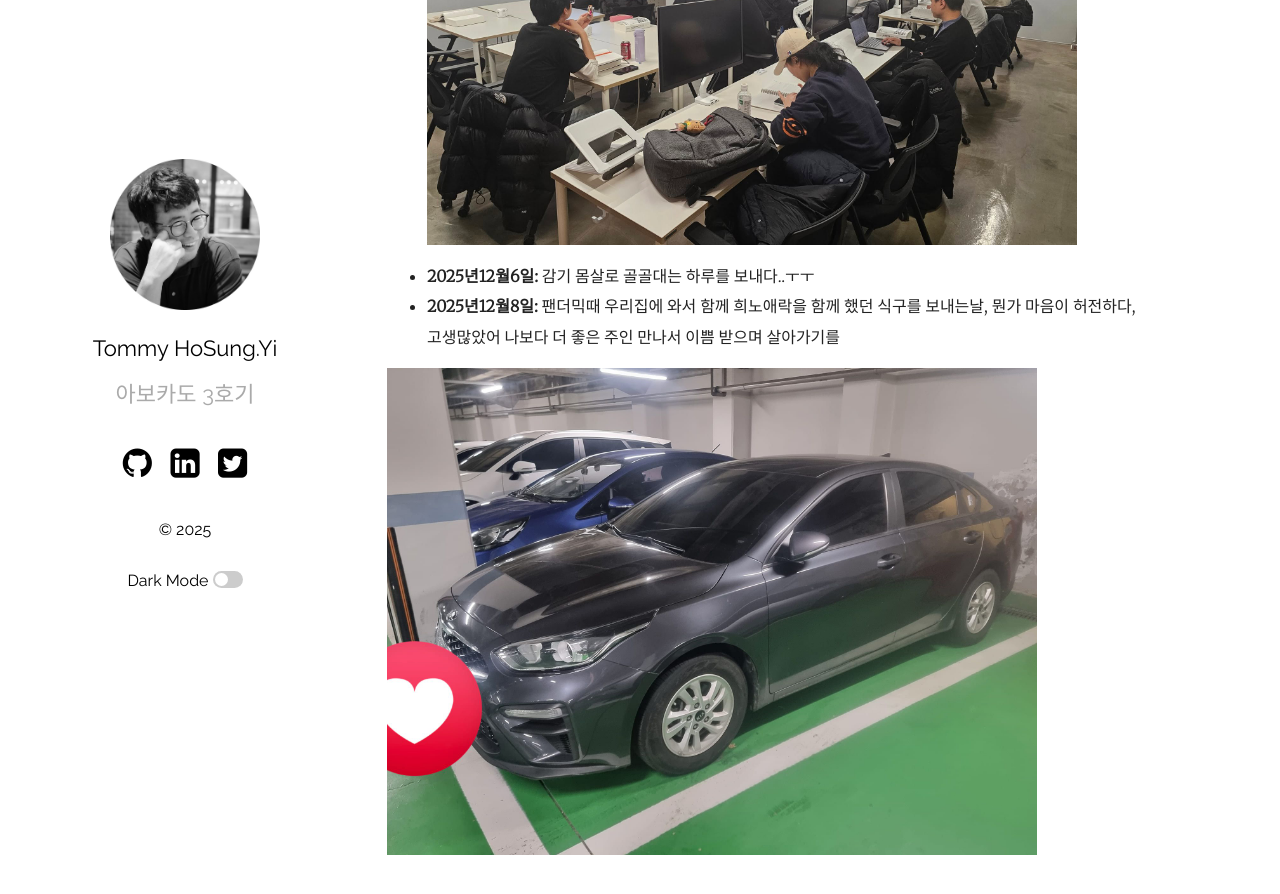
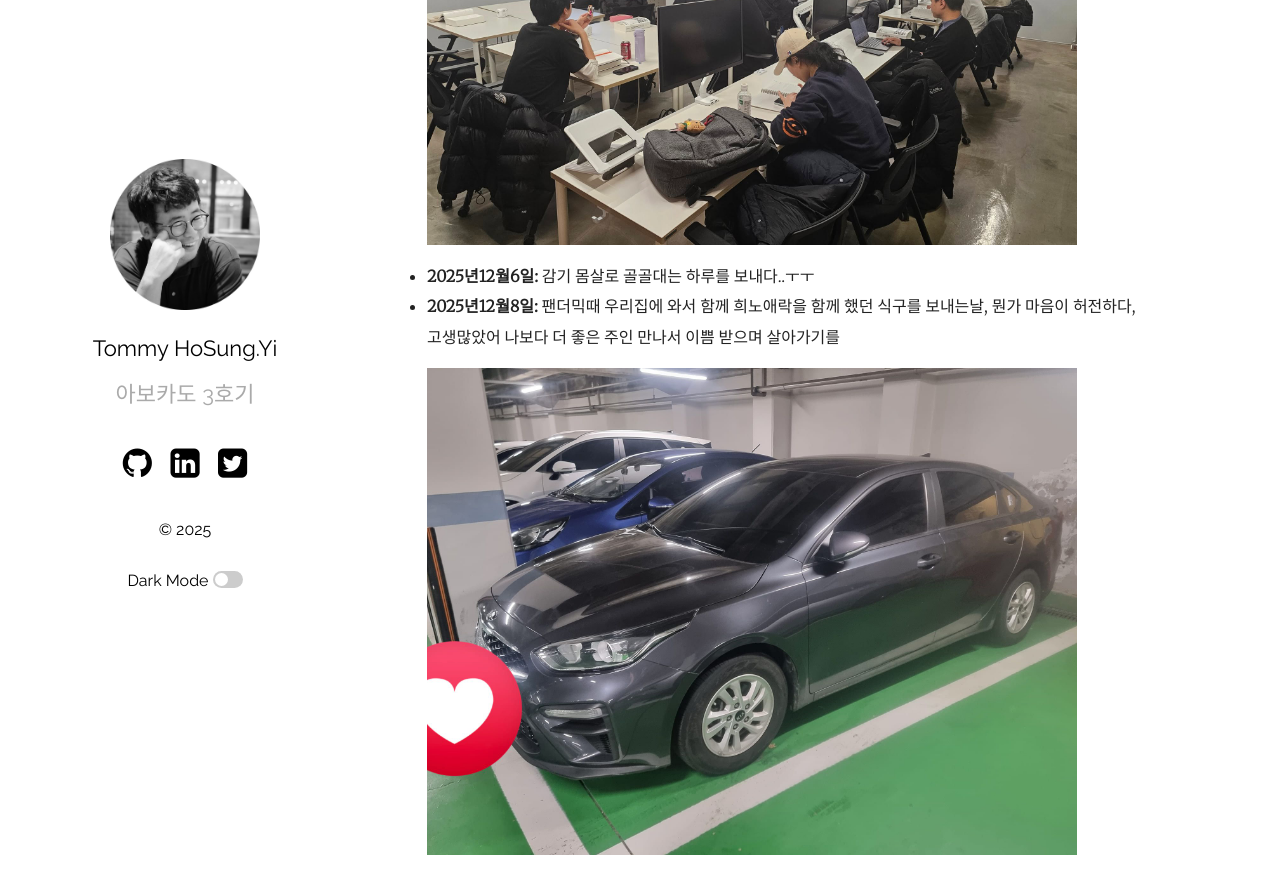
Before and after one commit to hslee77/hslee77.github.io, a Jekyll site: the page built from wiki/memo/2025-12-06-dec.md, in a window 1280 px wide and 900 px high, scrolled down 1979 px. Shown: the top 894 px of the window. Built offline with Jekyll 4.4.1, drawn with Linux system fonts in a browser that asks for light colours.

Commit message:
update v1.4

```diff
--- a/wiki/memo/2025-12-06-dec.md
+++ b/wiki/memo/2025-12-06-dec.md
@@ -30,5 +30,5 @@ categories: [Tommy Journey,December]
 - **2025년12월6일:** 감기 몸살로 골골대는 하루를 보내다..ㅜㅜ
 - **2025년12월8일:** 팬더믹때 우리집에 와서 함께 희노애락을 함께 했던 식구를 보내는날, 뭔가 마음이 허전하다, 고생많았어 나보다 더 좋은 주인 만나서 이쁨 받으며 살아가기를
 
-<img src="/img/2025life/k3life.jpg" alt="screenshot" align=left width="650"/>
+> <img src="/img/2025life/k3life.jpg" alt="screenshot" align=left width="650"/>
 <div style="clear:both;"></div>
```
